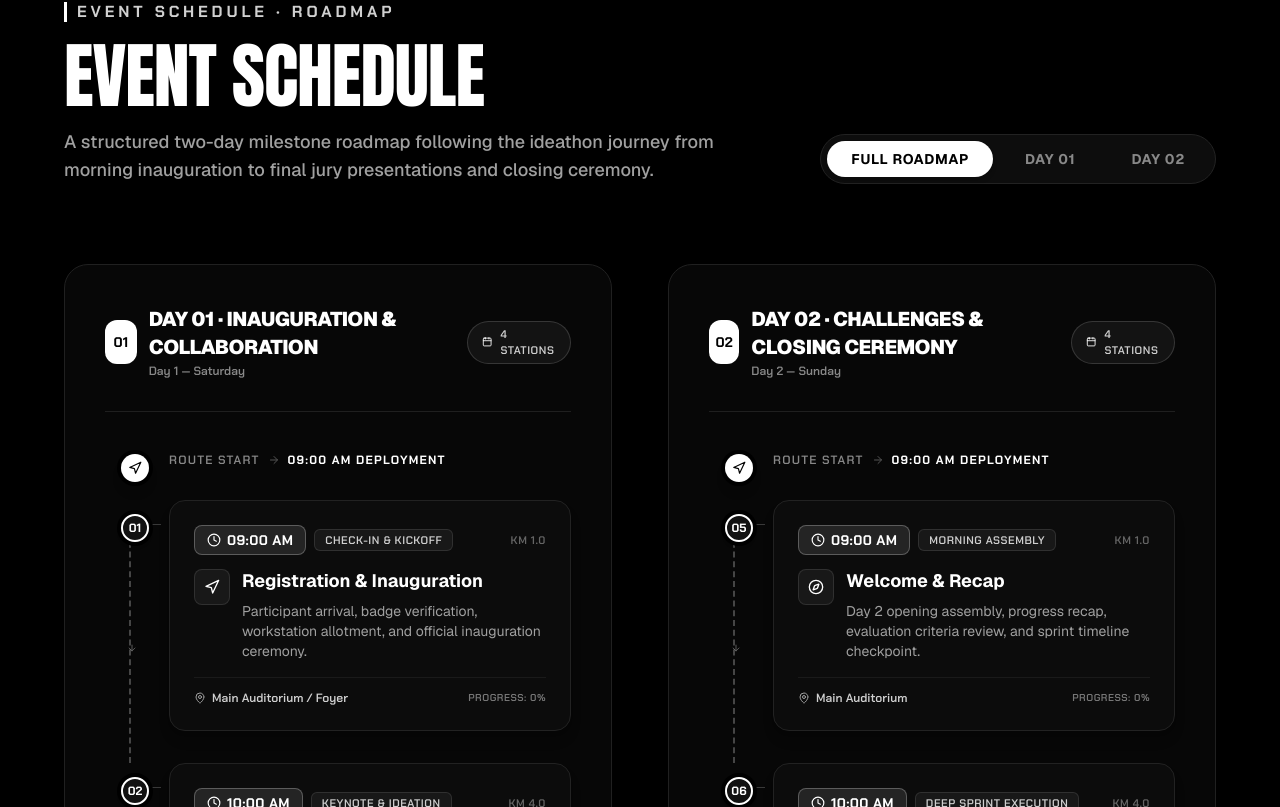
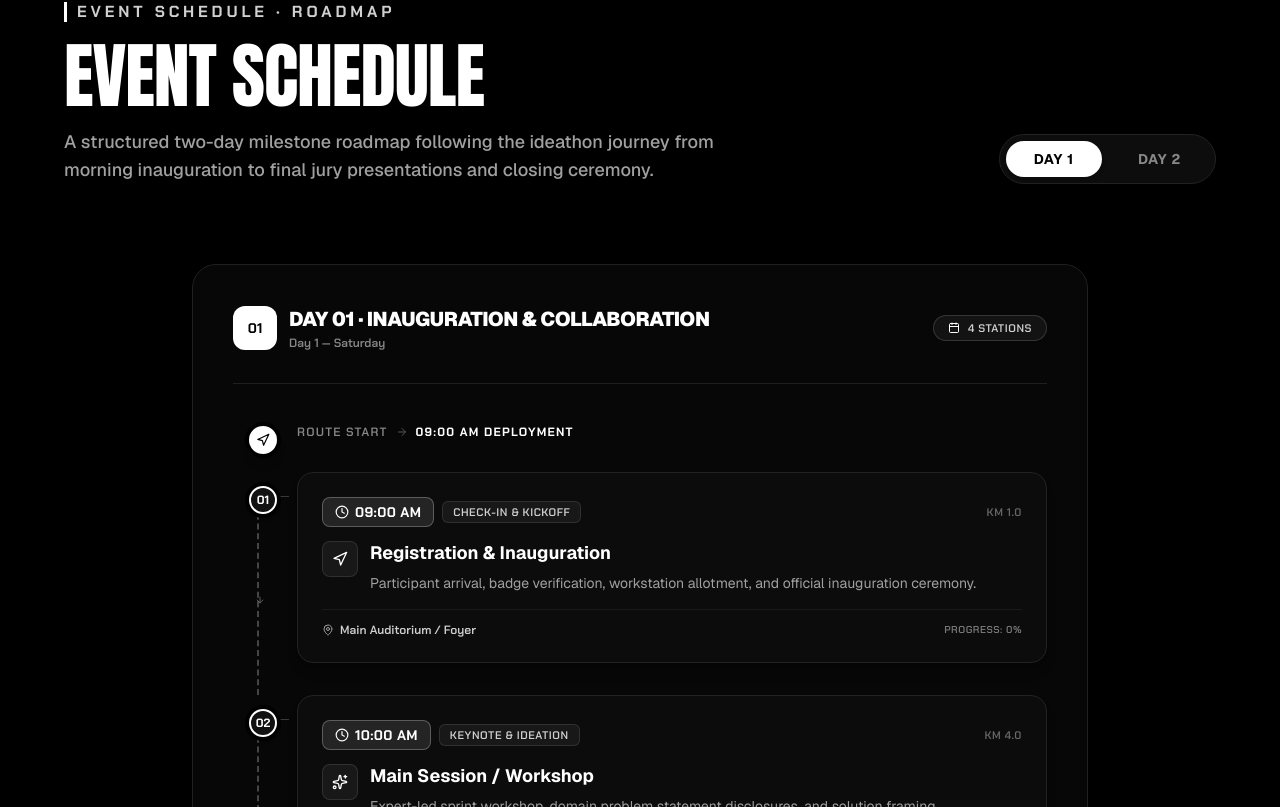
Before and after one commit to alsabithka/IEDC_Task, a React (Vite) app: page / in a window 1280 px wide. Shown: the part 913-1720 px from the top of the page. Built offline with nearby package versions, Linux system fonts and the light colour scheme.

Commit message:
refactor(schedule): remove full roadmap option and display only Day 1 and Day 2 tabs

```diff
--- a/src/components/sections/ScheduleRoadmapSection.tsx
+++ b/src/components/sections/ScheduleRoadmapSection.tsx
@@ -154,12 +154,9 @@ const SCHEDULE_ROADMAP: DaySchedule[] = [
 ]
 
 export const ScheduleRoadmapSection: React.FC = () => {
-  const [activeTab, setActiveTab] = useState<'all' | 'day1' | 'day2'>('all')
+  const [activeTab, setActiveTab] = useState<'day1' | 'day2'>('day1')
 
-  const visibleDays =
-    activeTab === 'all'
-      ? SCHEDULE_ROADMAP
-      : SCHEDULE_ROADMAP.filter((day) => day.dayId === activeTab)
+  const visibleDays = SCHEDULE_ROADMAP.filter((day) => day.dayId === activeTab)
 
   return (
     <section
@@ -194,55 +191,38 @@ export const ScheduleRoadmapSection: React.FC = () => {
             </p>
           </div>
 
-          {/* Interactive Road Map Track Filter Pills */}
+          {/* Day 1 / Day 2 Tab Selector */}
           <div className="flex items-center gap-2 p-1.5 rounded-full bg-[#0d0d0d] border border-[#222222] self-start lg:self-end">
             <button
               type="button"
-              onClick={() => setActiveTab('all')}
-              className={`px-4 sm:px-6 py-2 rounded-full font-sans text-xs sm:text-sm font-bold uppercase tracking-wider transition-all duration-150 cursor-pointer ${
-                activeTab === 'all'
-                  ? 'bg-white text-black shadow-md'
-                  : 'text-[#888888] hover:text-white hover:bg-white/5'
-              }`}
-            >
-              Full Roadmap
-            </button>
-            <button
-              type="button"
               onClick={() => setActiveTab('day1')}
-              className={`px-4 sm:px-6 py-2 rounded-full font-sans text-xs sm:text-sm font-bold uppercase tracking-wider transition-all duration-150 cursor-pointer ${
+              className={`px-5 sm:px-7 py-2 rounded-full font-sans text-xs sm:text-sm font-bold uppercase tracking-wider transition-all duration-150 cursor-pointer ${
                 activeTab === 'day1'
                   ? 'bg-white text-black shadow-md'
                   : 'text-[#888888] hover:text-white hover:bg-white/5'
               }`}
             >
-              Day 01
+              Day 1
             </button>
             <button
               type="button"
               onClick={() => setActiveTab('day2')}
-              className={`px-4 sm:px-6 py-2 rounded-full font-sans text-xs sm:text-sm font-bold uppercase tracking-wider transition-all duration-150 cursor-pointer ${
+              className={`px-5 sm:px-7 py-2 rounded-full font-sans text-xs sm:text-sm font-bold uppercase tracking-wider transition-all duration-150 cursor-pointer ${
                 activeTab === 'day2'
                   ? 'bg-white text-black shadow-md'
                   : 'text-[#888888] hover:text-white hover:bg-white/5'
               }`}
             >
-              Day 02
+              Day 2
             </button>
           </div>
         </div>
 
         {/* ==================================================================
-            2. ROADMAP TRACKS (Side-by-Side Dual Highway on Desktop, Stacked on Mobile)
+            2. ROADMAP TRACK (Focused Road Track for Selected Day)
             ================================================================== */}
-        <div
-          className={`grid gap-10 lg:gap-12 xl:gap-14 ${
-            visibleDays.length === 2
-              ? 'grid-cols-1 lg:grid-cols-2'
-              : 'grid-cols-1 max-w-4xl mx-auto'
-          }`}
-        >
-          {visibleDays.map((daySchedule, dayIdx) => (
+        <div className="w-full max-w-4xl mx-auto">
+          {visibleDays.map((daySchedule) => (
             <div
               key={daySchedule.dayId}
               className="relative flex flex-col rounded-3xl border border-[#202020] bg-[#070707] p-5 sm:p-8 lg:p-10 shadow-2xl"
@@ -251,7 +231,7 @@ export const ScheduleRoadmapSection: React.FC = () => {
               <div className="flex flex-col sm:flex-row sm:items-center justify-between gap-4 pb-6 sm:pb-8 border-b border-[#1f1f1f] mb-8 sm:mb-10">
                 <div className="flex items-center gap-3">
                   <span className="flex h-10 w-10 sm:h-11 sm:w-11 items-center justify-center rounded-xl bg-white text-black font-mono font-black text-sm">
-                    {dayIdx === 0 && activeTab === 'all' ? '01' : daySchedule.dayId === 'day1' ? '01' : '02'}
+                    {daySchedule.dayId === 'day1' ? '01' : '02'}
                   </span>
                   <div>
                     <h3 className="font-sans text-lg sm:text-xl font-black uppercase text-white tracking-tight">
```
